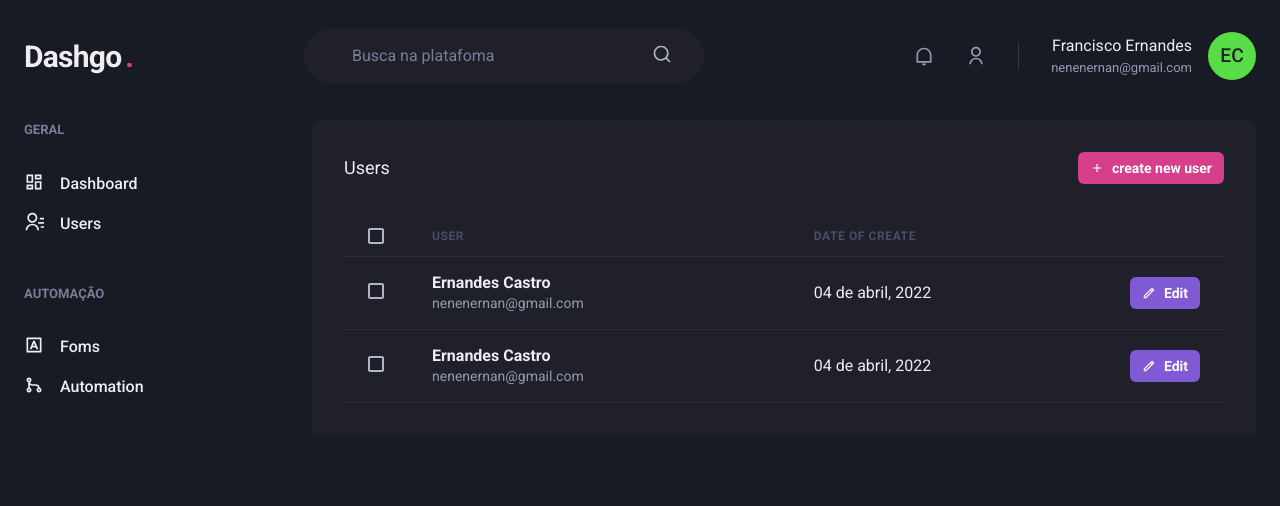
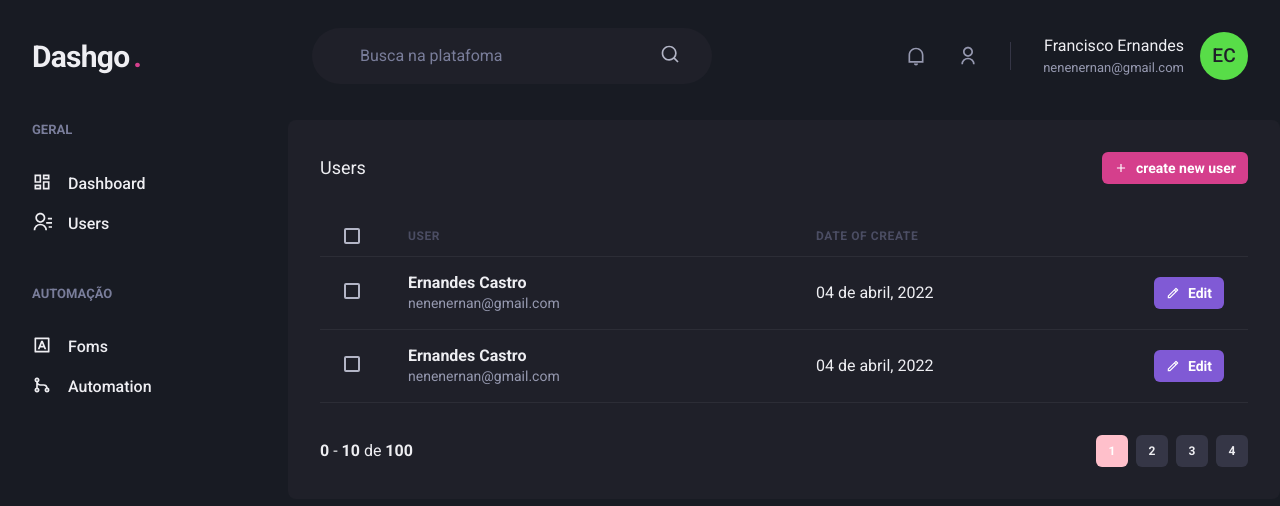
Before and after one commit to ernandesnenen/m4_ignite_react_n, a Next.js app: page /users in a window 1280 px wide. Shown: the top 506 px of the page. Built offline with nearby package versions, Linux system fonts and the light colour scheme.

Commit message:
end tela

```diff
--- a/src/components/Header.tsx
+++ b/src/components/Header.tsx
@@ -6,11 +6,11 @@ export function Header():JSX.Element{
         <Flex
         as='header'
         w='100%'
-        maxWidth={1480}
+        maxWidth={1280}
         h='20'
         mx='auto'
         mt='4'
-        px='6'
+        px='8'
         align='center'
         >
             <Text
--- /dev/null
+++ b/src/components/Pagination.tsx
@@ -0,0 +1,67 @@
+import { HStack, Button, Box } from "@chakra-ui/react"
+
+export function Pagination():JSX.Element{
+    return(
+        <HStack
+        justify='space-between'
+        spacing='6'
+        mt='8'
+        align='center'
+        >
+            <Box>
+                <strong>0</strong> -  <strong>10</strong> de  <strong>100</strong>
+            </Box>
+            <HStack spacing='2'>
+            <Button
+            size='sm'
+            fontSize='xs'
+            w='4'
+            colorScheme='pink'
+            disabled
+            _disabled={{
+                bg:'pink',
+                cursor:'default'
+            }}
+            >
+                1
+            </Button>
+
+            <Button
+            size='sm'
+            fontSize='xs'
+            w='4'
+            bg='gray.700'
+           _hover={{
+               bg:'gray.500'
+           }}
+            >
+                2
+            </Button>
+
+            <Button
+            size='sm'
+            fontSize='xs'
+            w='4'
+            bg='gray.700'
+           _hover={{
+               bg:'gray.500'
+           }}
+            >
+                3
+            </Button>
+
+            <Button
+            size='sm'
+            fontSize='xs'
+            w='4'
+            bg='gray.700'
+           _hover={{
+               bg:'gray.500'
+           }}
+            >
+                4
+            </Button>
+            </HStack>
+        </HStack>
+    )
+}
--- a/src/components/Sidebar.tsx
+++ b/src/components/Sidebar.tsx
@@ -2,7 +2,7 @@ import {Box, Stack, Text, Link, Icon} from '@chakra-ui/react'
 import{RiContactsLine, RiDashboardLine,  RiGitMergeLine,  RiInputMethodLine} from 'react-icons/ri'
 export function SideBar(): JSX.Element{
     return(
-        <Box as='aside' w='64' mr='8'>
+        <Box as='aside' w='64' ml='8'>
             <Stack spacing='12' align='flex-start'>
                 <Box>
                     <Text
--- a/src/pages/dashboard.tsx
+++ b/src/pages/dashboard.tsx
@@ -68,13 +68,13 @@ export default function DashBoard(){
             <Header />
             <Flex
             w='100%'
-            maxWidth={1480}
+            maxWidth={1280}
             my='6'
             mx='auto'
             px='auto'
             >
                 <SideBar />
-                <SimpleGrid flex='1' gap='4' minChildWidth='320px' align='flex-start'>
+                <SimpleGrid flex='1' gap='4' minChildWidth='320px' align='flex-start' >
                     <Box borderRadius={8} bgColor='gray.800' p='8' pb='4'>
                         <Text>Inscritos da Semana</Text>
                         <Chart options = { options } series={series} type="area" height={160} />
--- a/src/pages/users/index.tsx
+++ b/src/pages/users/index.tsx
@@ -1,13 +1,14 @@
 import {Box, Button, Checkbox, Flex, Heading, Icon, Table, Td, Th, Thead, Tr, Text} from '@chakra-ui/react'
 import { RiAddLine, RiPencilLine } from 'react-icons/ri'
 import {Header} from '../../components/Header'
+import { Pagination } from '../../components/Pagination'
 import {SideBar} from '../../components/Sidebar'
 
 export default function UserList(): JSX.Element {
  return (
      <Box>
          <Header />
-         <Flex w='100%' my='6' maxWidth={1480} mx='auto' px='6'>
+         <Flex w='100%' my='6' maxWidth={1280} mx='auto' px='auto'>
              <SideBar />
              <Box flex='1' borderRadius={8} bg='gray.800' p='8'>
                  <Flex mb='8' justify='space-between' align='center'>
@@ -64,6 +65,7 @@ export default function UserList(): JSX.Element {
                          </Tr>
                      </Thead>
                  </Table>
+                 <Pagination />
              </Box>
 
          </Flex>
```
Also changed, not shown: src/components/Form/Input.tsx (+9 -2 lines), src/pages/users/create.tsx (added, +43 -0 lines).
